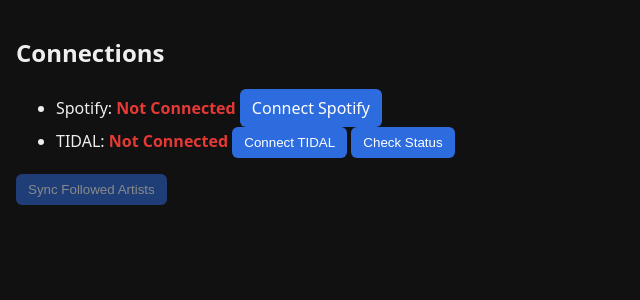
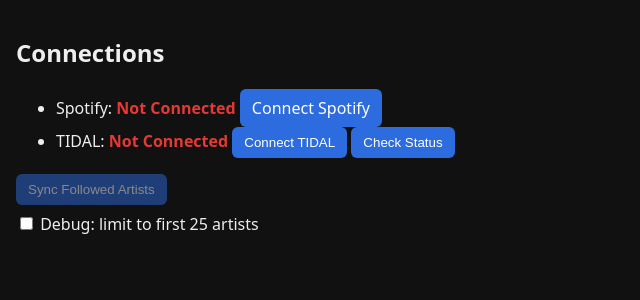
Before and after one commit to planetf1/musicsync, a FastAPI app: template app/templates/index.html in a window 1280 px wide. Shown: the part 111-411 px from the top of the page, without its empty margins (0-640 px from the left). Run offline with FastAPI, Linux system fonts and the light colour scheme; the template is opened without the code that fills it, so the values that code supplies are empty; some libraries are stand-ins or nearby versions.

Commit message:
Add debug limit for artist sync; fix broken endpoints; log TIDAL search exceptions; accept limit in worker

```diff
--- a/app/main.py
+++ b/app/main.py
@@ -152,8 +152,8 @@
             out = to_list(res3)
             if out:
                 return out
-    except Exception:
-        pass
+    except Exception as e:
+        _log.info(f"TIDAL search exception for '{name}': {e}")
     return []
 
 
@@ -214,7 +214,7 @@
         _jobs[job_id].update(kwargs)
 
 
-def _run_sync_artists_job(job_id: str) -> None:
+def _run_sync_artists_job(job_id: str, limit: int = 0) -> None:
     _log.info(f"[job {job_id}] Sync followed artists: start")
     _job_set(job_id, state="running", started_at=datetime.now(timezone.utc).isoformat())
     try:
@@ -246,6 +246,8 @@
             if not after:
                 break
 
+        if limit and limit > 0:
+            artists = artists[:limit]
         total = len(artists)
         _job_set(job_id, total=total, processed=0, auto_matched=0, pending_count=0)
         _log.info(f"[job {job_id}] Loaded {total} followed artists from Spotify")
@@ -263,6 +265,8 @@
                 candidates = _tidal_search_artists(sess, name)
                 if not candidates:
                     _log.debug(f"[job {job_id}] No TIDAL candidates for '{name}'")
+                else:
+                    _log.info(f"[job {job_id}] Candidates for '{name}': {len(candidates)}")
                 ranked = score_artist_match(name, candidates)
                 if ranked and ranked[0]["score"] >= 90.0:
                     top = ranked[0]
@@ -299,10 +303,16 @@
 
 
 @app.post("/sync/artists/start")
-async def start_sync_artists():
+async def start_sync_artists(request: Request):
+    # optional debug limit via query param: /sync/artists/start?limit=25
+    limit_param = request.query_params.get("limit")
+    try:
+        limit = int(limit_param) if limit_param else 0
+    except ValueError:
+        limit = 0
     job_id = str(uuid.uuid4())
-    _job_set(job_id, state="pending")
-    threading.Thread(target=_run_sync_artists_job, args=(job_id,), daemon=True).start()
+    _job_set(job_id, state="pending", limit=limit)
+    threading.Thread(target=_run_sync_artists_job, args=(job_id, limit), daemon=True).start()
     return JSONResponse({"job_id": job_id})
 
 
--- a/app/templates/index.html
+++ b/app/templates/index.html
@@ -77,7 +77,9 @@
         btn.disabled = true;
         div.textContent = 'Starting sync…';
         try{
-          const resp = await fetch('/sync/artists/start', {method:'POST'});
+          const debugLimit = document.getElementById('chk-limit-25')?.checked ? 25 : 0;
+          const url = debugLimit ? ('/sync/artists/start?limit=' + debugLimit) : '/sync/artists/start';
+          const resp = await fetch(url, {method:'POST'});
           if(!resp.ok){
             div.textContent = 'Failed to start sync.';
             btn.disabled = false;
@@ -124,6 +126,9 @@
       }
     </script>
   </div>
+  <div style="margin-top:6px">
+    <label><input type="checkbox" id="chk-limit-25" /> Debug: limit to first 25 artists</label>
+  </div>
 
 </section>
 {% endblock %}
```
